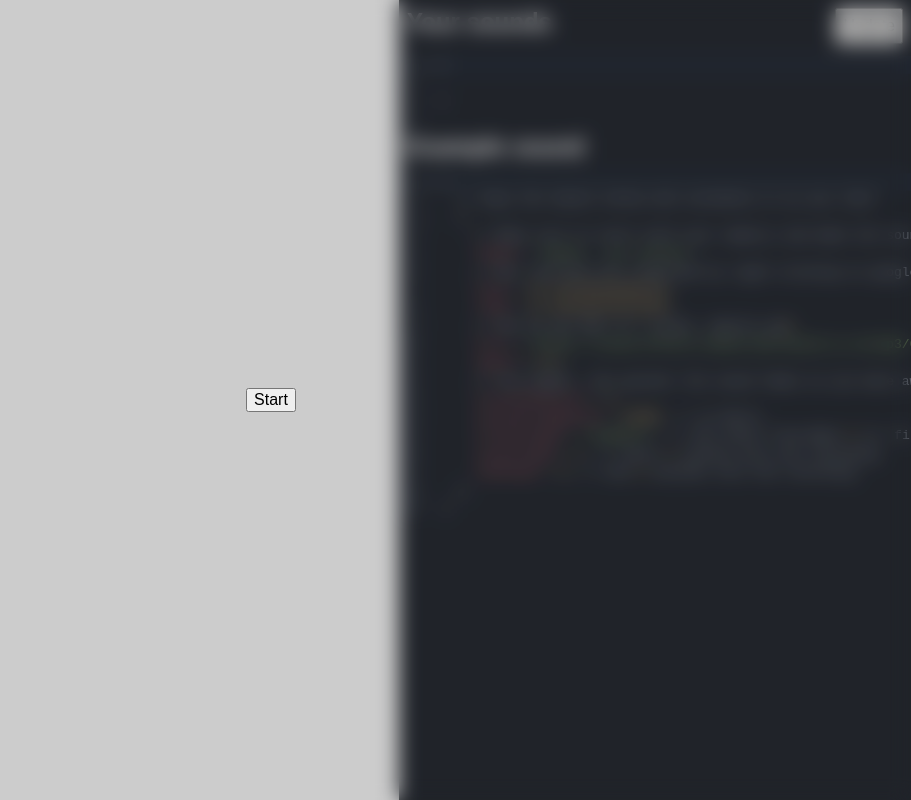
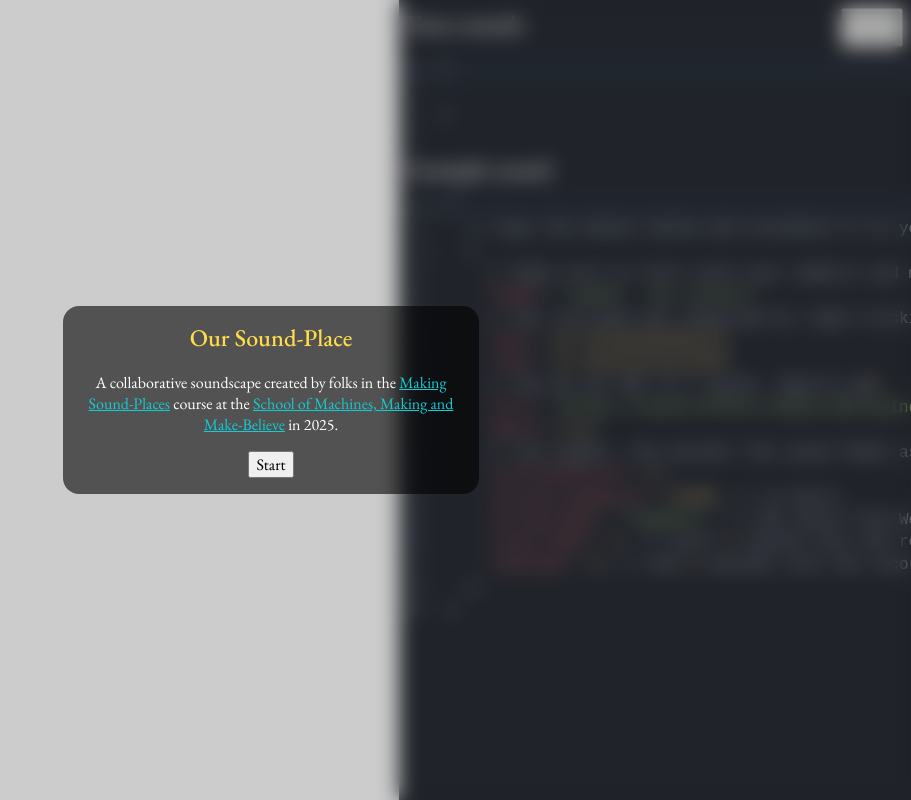
Before and after one commit to jakubfiala/making-sound-places, a website with bundled scripts: page our-sound-place/index.html in a window 1280 px wide. Shown: the whole page, without its empty margins (369-1280 px from the left). Built offline with nearby package versions, Linux system fonts and the light colour scheme.

Commit message:
some styling

```diff
--- a/our-sound-place/index.html
+++ b/our-sound-place/index.html
@@ -4,7 +4,10 @@
     <meta charset="UTF-8">
     <meta name="viewport" content="width=device-width, initial-scale=1.0">
     <meta http-equiv="X-UA-Compatible" content="ie=edge">
-    <title>Our Sound Place</title>
+    <title>Our Sound-Place</title>
+    <link rel="preconnect" href="https://fonts.googleapis.com">
+    <link rel="preconnect" href="https://fonts.gstatic.com" crossorigin>
+    <link href="https://fonts.googleapis.com/css2?family=EB+Garamond:ital,wght@0,400..800;1,400..800&display=swap" rel="stylesheet">
     <link rel="stylesheet" href="./style.css">
     <script type="module" defer src="./dist/index.js"></script>
   </head>
@@ -22,7 +25,15 @@
       </aside>
     </main>
     <div id="intro">
-      <button id="start">Start</button>
+      <section>
+        <h1>Our Sound-Place</h1>
+        <p>
+          A collaborative soundscape created by folks
+          in the <a href="https://www.schoolofma.org/programs/p/early2025-making-sound-places" target="">Making Sound-Places</a>
+          course at the <a href="https://www.schoolofma.org/" target="_blank">School of Machines, Making and Make-Believe</a> in 2025.
+        </p>
+        <button id="start">Start</button>
+      </section>
     </div>
   </body>
 </html>
--- a/our-sound-place/style.css
+++ b/our-sound-place/style.css
@@ -1,7 +1,15 @@
 html, body {
   padding: 0;
   margin: 0;
-  font-family: sans-serif;
+  font-family: "EB Garamond", serif;
+  font-optical-sizing: auto;
+  font-style: normal;
+  font-size: 16px;
+  color: white;
+}
+
+h1, h2 {
+  font-weight: 500;
 }
 
 button {
@@ -32,6 +40,23 @@
   display: none;
 }
 
+#intro section {
+  background: #0009;
+  text-align: center;
+  padding: 1rem;
+  max-width: 30vw;
+  border-radius: 1rem;
+}
+
+a, a:visited {
+  color: rgb(18, 205, 212);
+}
+
+h1 {
+  margin-top: 0;
+  color: rgb(255, 220, 74);
+}
+
 #start {
   font: inherit;
   cursor: pointer;
@@ -44,7 +69,6 @@
 
 aside {
   background: #282c34;
-  color: white;
   overflow-y: auto;
   height: 100vh;
 }
```
